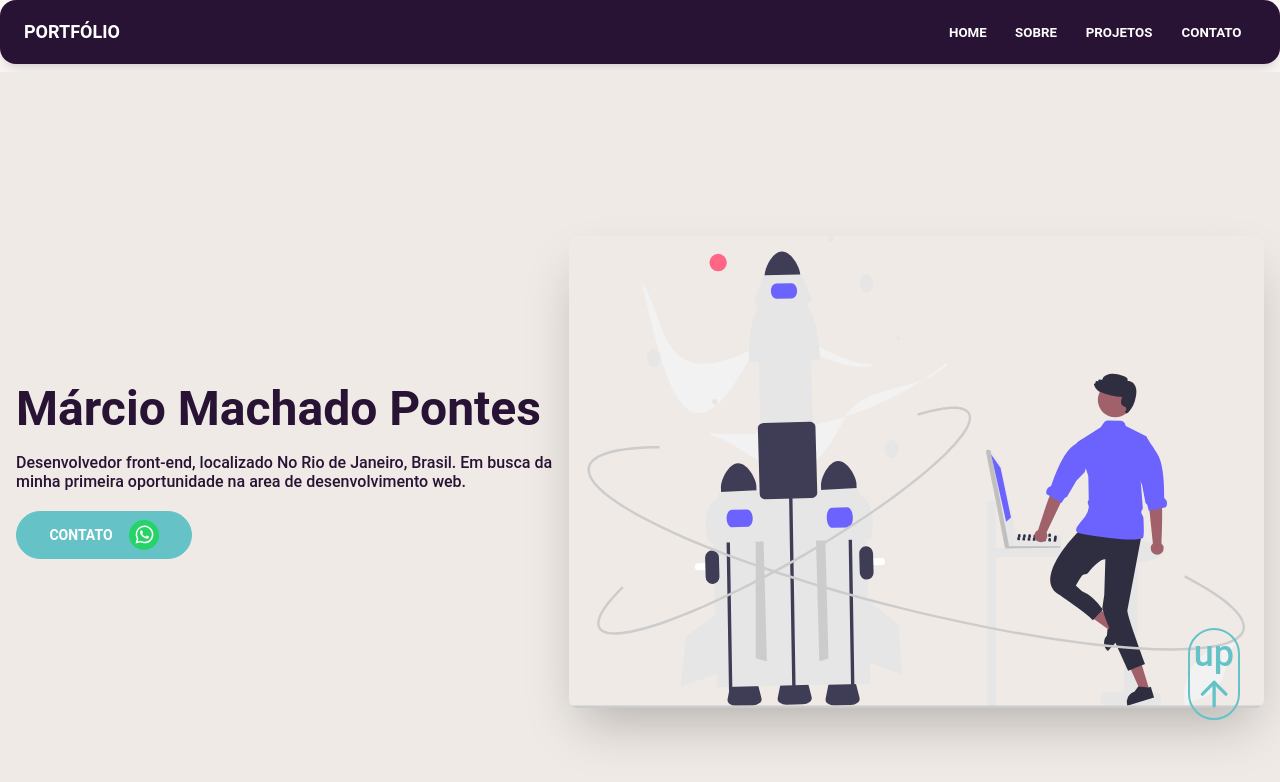
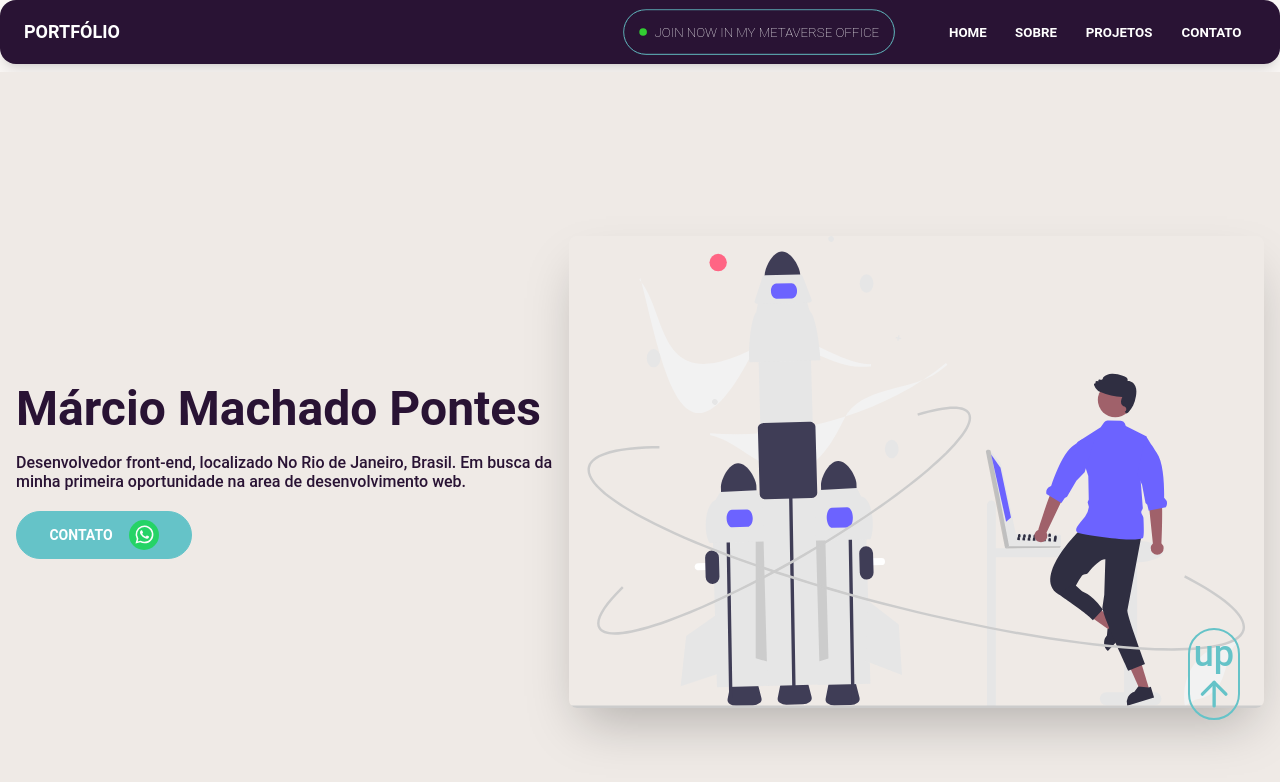
Before and after one commit to marcinhojazz/portfolio, a Next.js app: page / in a window 1280 px wide. Shown: the top 782 px of the page. Built offline with nearby package versions, Linux system fonts and the light colour scheme.

Commit message:
add button join metaverse in nav menu

```diff
--- a/src/components/Nav/index.tsx
+++ b/src/components/Nav/index.tsx
@@ -1,3 +1,6 @@
+import { Button } from "../Button"
+import { JoinMetaverse } from "../JoinMetaverse"
+
 type NavProps = {}
 
 export const Nav = ({}: NavProps) => {
@@ -9,6 +12,7 @@ export const Nav = ({}: NavProps) => {
         </span>
       </div>
       <div className="flex-none hidden px-2 mx-2 lg:flex">
+        <JoinMetaverse />
         <div className="flex items-stretch">
           <a className="btn btn-ghost btn-sm rounded-btn">
             Home
```
